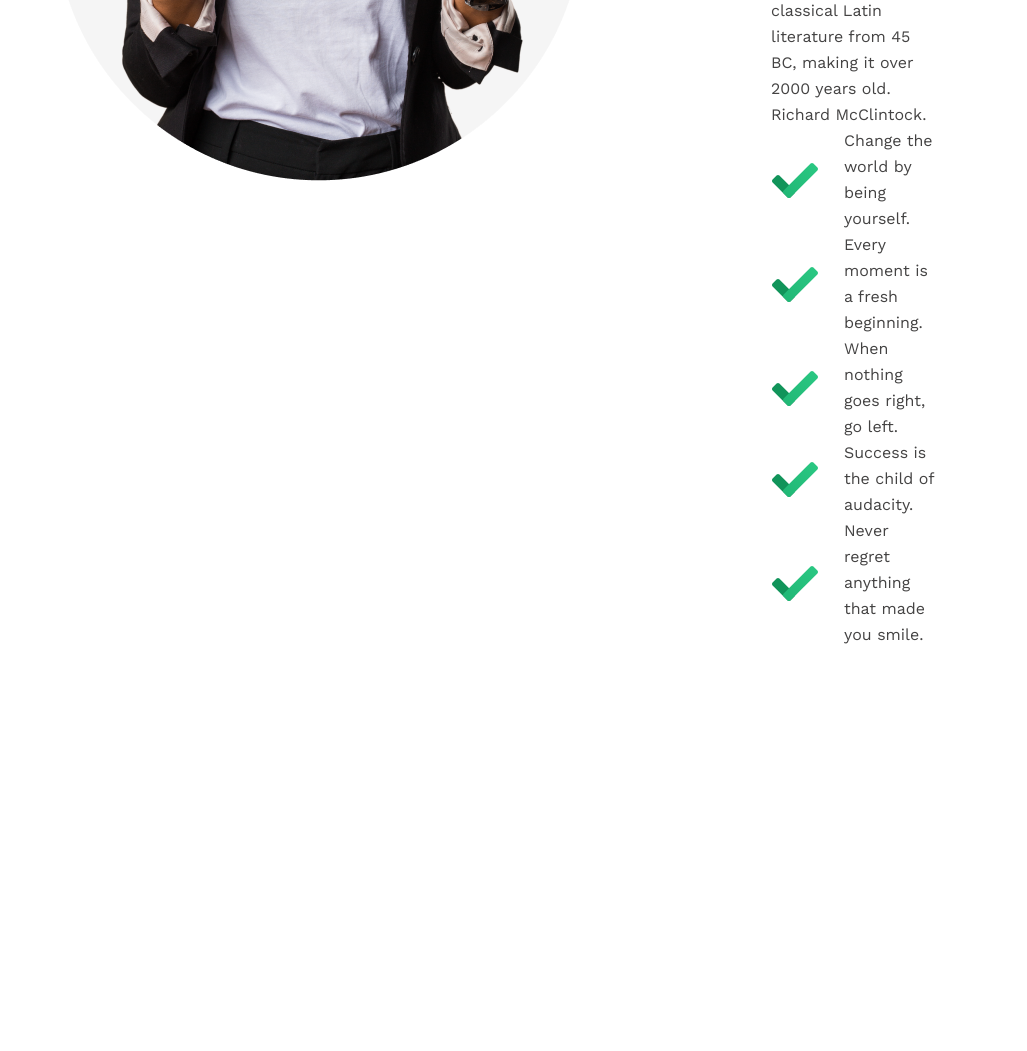
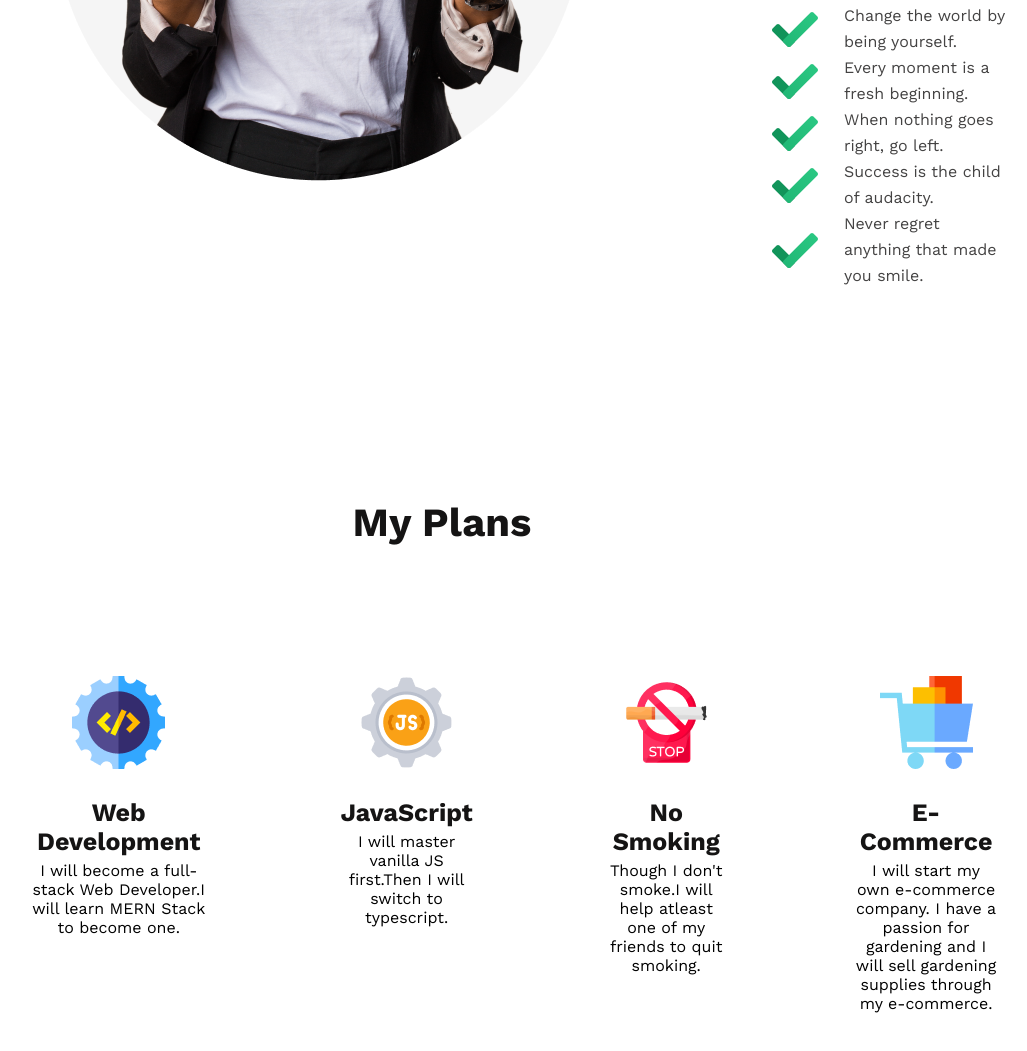
Before and after one commit to syfulsharif/new_year_resolution, a plain HTML site: page index.html in a window 1280 px wide. Shown: the part 1441-2492 px from the top of the page, without its empty margins (198-1225 px from the left). Before the commit the page ends 2299 px from the top, so only its background shows below. Drawn offline with nearby package versions, Linux system fonts and the light colour scheme.

Commit message:
My Plans Section Added

```diff
--- a/index.html
+++ b/index.html
@@ -24,7 +24,7 @@
                 <img src="images/person.png" alt="">
             </div>
             <div class="failure-text">
-                <h1 class="failure-head">My failures of <br> previous year</h1>
+                <h1 class="failure-head">My Inspirations for the <br> next year</h1>
                 <p class="failure-description">Contrary to popular belief, Lorem Ipsum is not <br> simply random text. It has roots in a piece of <br> classical Latin literature from 45 BC, making it over <br> 2000 years old. Richard McClintock.</p>
                 <div class="tick-list">
                     <div class="list-items">
@@ -51,6 +51,31 @@
                 </div>
             </div>
         </section>
+        <section class="plans">
+            <h1 class="plan-title">My Plans</h1>
+            <div class="plan-list">
+                <div class="plan-item">
+                    <img src="images/web.png" alt="">
+                    <h1>Web Development</h1>
+                    <p>I will become a full-stack Web Developer.I will learn MERN Stack to become one.</p>
+                </div>
+                <div class="plan-item">
+                    <img src="images/js.png" alt="">
+                    <h1>JavaScript</h1>
+                    <p>I will master vanilla JS first.Then I will switch to typescript.</p>
+                </div>
+                <div class="plan-item">
+                    <img src="images/smoke.png" alt="">
+                    <h1>No Smoking</h1>
+                    <p>Though I don't smoke.I will help atleast one of my friends to quit smoking.</p>
+                </div>
+                <div class="plan-item">
+                    <img src="images/ecom.png" alt="">
+                    <h1>E-Commerce</h1>
+                    <p>I will start my own e-commerce company.  I have a passion for gardening and I will sell gardening supplies through my e-commerce.</p>
+                </div>
+            </div>
+        </section>
     </main>
 </body>
 </html>
--- a/styles/styles.css
+++ b/styles/styles.css
@@ -91,3 +91,28 @@
     line-height: 26px;
     color: #444343;
 }
+
+/* Plans Section Styles */
+
+.plan-title {
+    font-weight: 700;
+    font-size: 40px;
+    line-height: 47px;
+    color: #151414;
+    text-align: center;
+}
+
+.plan-list {
+    display: flex;
+    gap: 130px;
+    margin: 130px 230px;
+    text-align: center;
+}
+
+.plan-list h1 {
+    font-weight: 700;
+    font-size: 25px;
+    color: #151414;
+    margin-top: 20px;
+    padding: 5px;
+}
```
Also changed, not shown: images/ecom.png (added), images/fb.png (added), images/js.png (added), images/smoke.png (added), images/twitter.png (added), images/web.png (added), images/youtube.png (added).
